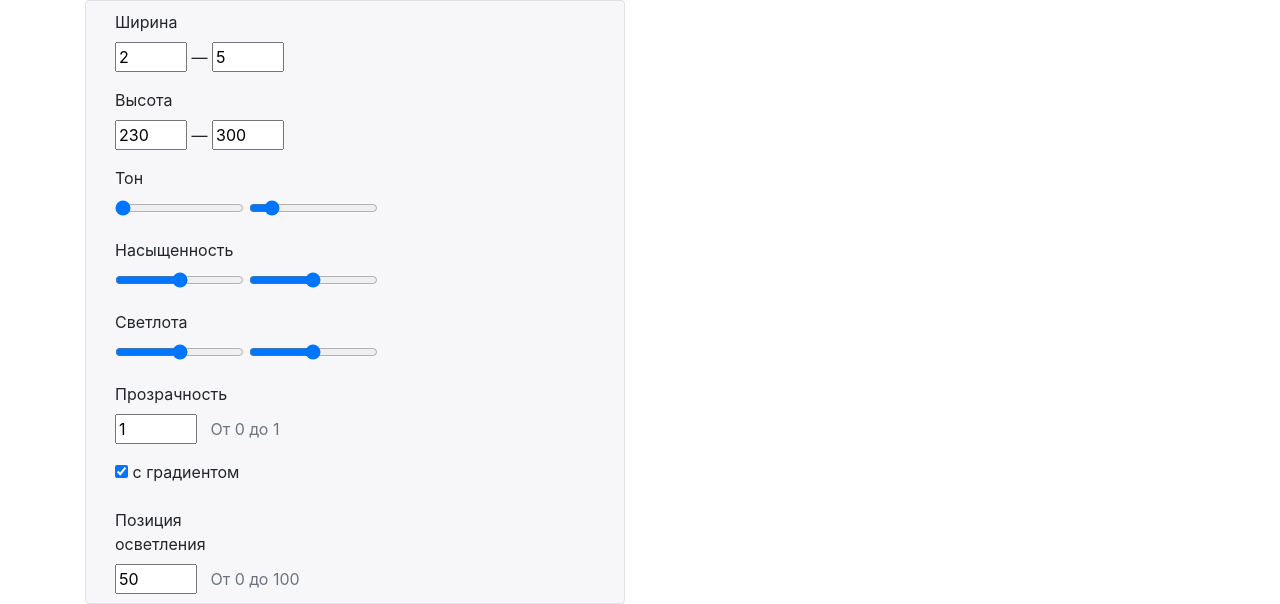
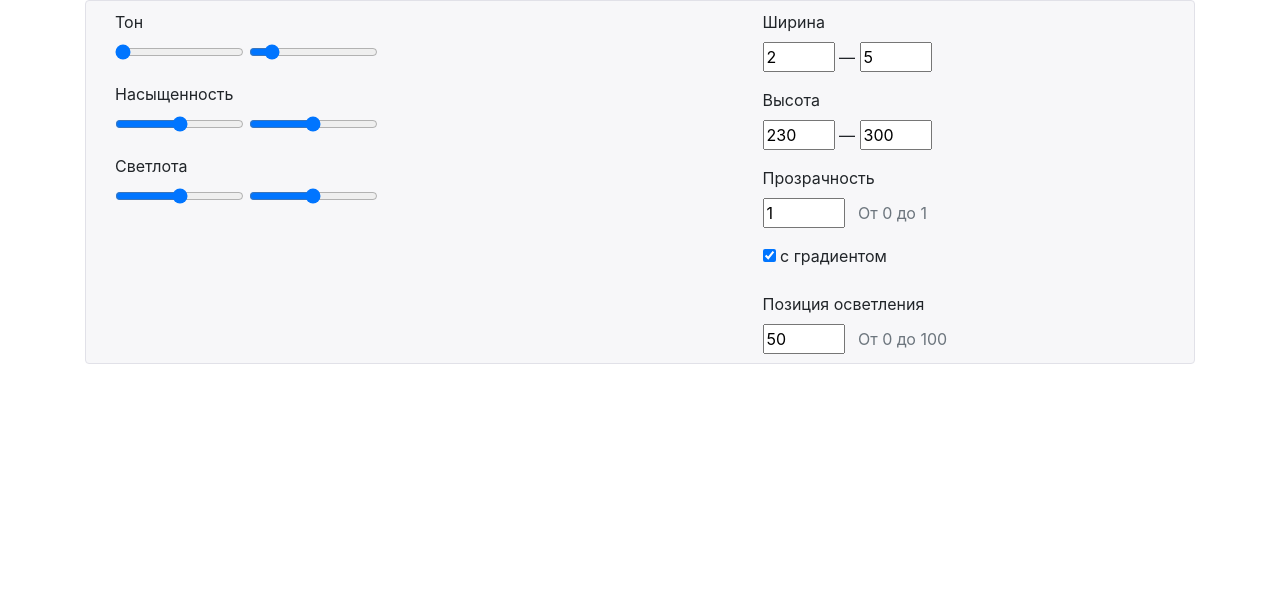
Before and after one commit to futurecolors/future, a plain HTML site: page index.html in a window 1280 px wide. Shown: the part 396-1000 px from the top of the page. After the commit the page ends 800 px from the top, so only its background shows below. Drawn offline with nearby package versions, Linux system fonts and the light colour scheme.

Commit message:
Делаем из формы колбасятину

```diff
--- a/index.html
+++ b/index.html
@@ -19,73 +19,83 @@
                  background: {{ item.background }};"></div>
 </div>
 <div class="container">
+    <h2>Паттерн</h2>
+
+    <form class="form-horizontal">
         <div class="row">
-            <div class="col-sm-6">
-                <h2>Паттерн</h2>
-                <form class="form-horizontal">
-                    <div class="form-group">
-                        <label class="col-sm-3 control-label">Ширина</label>
-                        <div class="col-sm-9">
-                            <input class="input-sm" type="text" ng-model="widthFrom" size="2" /> &mdash;
-                            <input class="input-sm" type="text" ng-model="widthTo" size="2" /> &nbsp;
-                        </div>
-                    </div>
-                    <div class="form-group">
-                        <label class="col-sm-3 control-label">Высота</label>
-                        <div class="col-sm-9">
-                            <input class="input-sm" type="text" ng-model="heightFrom" size="2" /> &mdash;
-                            <input class="input-sm" type="text" ng-model="heightTo" size="2" /> &nbsp;
-                        </div>
-                    </div>
+            <div class="col-sm-7">
                 <div class="form-group">
                     <label class="col-sm-3 control-label">Тон</label>
+
                     <div class="col-sm-9">
-                            <input type="range" ng-model="hueFrom" min="0" max="360" />
-                            <input type="range" ng-model="hueTo" min="0" max="360" />
+                        <input type="range" ng-model="hueFrom" min="0" max="360"/>
+                        <input type="range" ng-model="hueTo" min="0" max="360"/>
                     </div>
                 </div>
                 <div class="form-group">
                     <label class="col-sm-3 control-label">Насыщенность</label>
+
                     <div class="col-sm-9">
-                            <input type="range" ng-model="saturationFrom" min="0" max="100" />
-                            <input type="range" ng-model="saturationTo" min="0" max="100" />
+                        <input type="range" ng-model="saturationFrom" min="0" max="100"/>
+                        <input type="range" ng-model="saturationTo" min="0" max="100"/>
                     </div>
                 </div>
                 <div class="form-group">
                     <label class="col-sm-3 control-label">Светлота</label>
+
                     <div class="col-sm-9">
-                            <input type="range" ng-model="lightnessFrom" min="0" max="100" />
-                            <input type="range" ng-model="lightnessTo" min="0" max="100" />
+                        <input type="range" ng-model="lightnessFrom" min="0" max="100"/>
+                        <input type="range" ng-model="lightnessTo" min="0" max="100"/>
+                    </div>
+                </div>
+            </div>
+            <div class="col-sm-5">
+                <div class="form-group">
+                    <label class="col-sm-6 control-label">Ширина</label>
+
+                    <div class="col-sm-6">
+                        <input class="input-sm" type="text" ng-model="widthFrom" size="2"/> &mdash;
+                        <input class="input-sm" type="text" ng-model="widthTo" size="2"/> &nbsp;
                     </div>
                 </div>
                 <div class="form-group">
-                        <label class="col-sm-3 control-label">Прозрачность</label>
-                        <div class="col-sm-9">
-                            <input type="text" ng-model="opacity" size="3" /> &nbsp;
+                    <label class="col-sm-6 control-label">Высота</label>
+
+                    <div class="col-sm-6">
+                        <input class="input-sm" type="text" ng-model="heightFrom" size="2"/> &mdash;
+                        <input class="input-sm" type="text" ng-model="heightTo" size="2"/> &nbsp;
+                    </div>
+                </div>
+                <div class="form-group">
+                    <label class="col-sm-6 control-label">Прозрачность</label>
+
+                    <div class="col-sm-6">
+                        <input type="text" ng-model="opacity" size="3"/> &nbsp;
                         <span class="text-muted">От 0 до 1</span>
                     </div>
                 </div>
                 <div class="form-group">
-                        <div class="col-sm-9 col-sm-offset-3">
+                    <div class="col-sm-6 col-sm-offset-6">
                         <div class="checkbox">
                             <label>
-                                    <input type="checkbox" ng-model="gradient" />
+                                <input type="checkbox" ng-model="gradient"/>
                                 с градиентом
                             </label>
                         </div>
                     </div>
                 </div>
                 <div class="form-group">
-                        <label class="col-sm-3 control-label">Позиция осветления</label>
-                        <div class="col-sm-9">
-                            <input type="text" ng-model="gradientPoint" size="3" /> &nbsp;
+                    <label class="col-sm-6 control-label">Позиция осветления</label>
+
+                    <div class="col-sm-6">
+                        <input type="text" ng-model="gradientPoint" size="3"/> &nbsp;
                         <span class="text-muted">От 0 до 100</span>
+                    </div>
+                </div>
             </div>
         </div>
     </form>
 </div>
-            <div class="col-sm-6"></div>
-        </div>
 </div>
 </body>
 </html>
```
Lines whose indentation alone changed are shown as unchanged.
